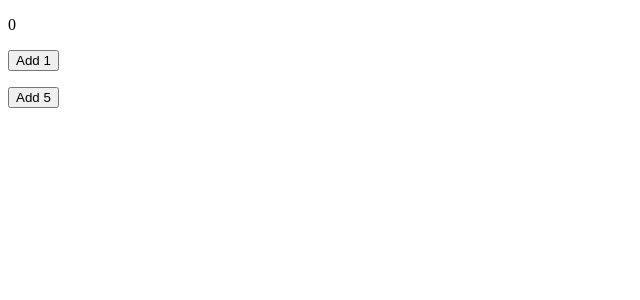
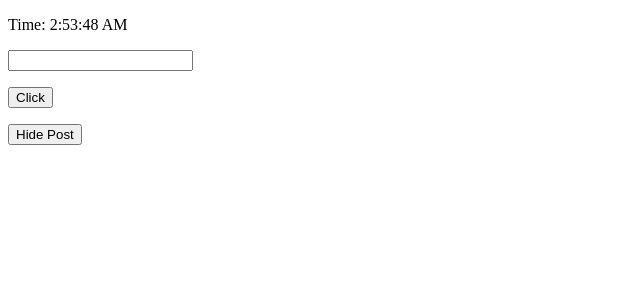
Before and after one commit to mobarak10/react-practice, a React (Create React App) app: page / in a window 1280 px wide. Shown: the top 300 px of the page, without its empty margins (0-640 px from the left). Built offline with nearby package versions, Linux system fonts and the light colour scheme.

Commit message:
class 20 done & study of useEffect

```diff
--- a/src/App.js
+++ b/src/App.js
@@ -1,14 +1,16 @@
-import React from 'react';
-// import Todo from './components/Todo';
-import Counter from './components/Counter';
+import React, { useState } from 'react';
+import MyComponent from './components/MyComponent';
 
-export default class App extends React.Component {
-    render() {
-        return (
-            <div className="app">
-                {/* <Todo /> */}
-                <Counter />
-            </div>
-        );
-    }
+export default function App() {
+    const [show, setShow] = useState(true);
+    return (
+        <div className="app">
+            <div>{show && <MyComponent />}</div>
+            <p>
+                <button type="button" onClick={() => setShow((prevState) => !prevState)}>
+                    {show ? 'Hide Post' : 'Show Post'}
+                </button>
+            </p>
+        </div>
+    );
 }
--- a/src/components/Counter.js
+++ /dev/null
@@ -1,29 +0,0 @@
-import React, { useState } from 'react';
-
-export default function counter() {
-    // eslint-disable-next-line react-hooks/rules-of-hooks
-    const [count, setCount] = useState(0);
-    const addFive = () => {
-        let i = 0;
-        while (i < 5) {
-            // setCount(count + 1);
-            setCount((prevState) => prevState + 1);
-            i += 1;
-        }
-    };
-    return (
-        <div>
-            <p>{count}</p>
-            <p>
-                <button type="button" onClick={() => setCount((prevState) => prevState + 1)}>
-                    Add 1
-                </button>
-            </p>
-            <p>
-                <button type="button" onClick={addFive}>
-                    Add 5
-                </button>
-            </p>
-        </div>
-    );
-}
--- /dev/null
+++ b/src/components/MyComponent.js
@@ -0,0 +1,45 @@
+import React, { useEffect, useState } from 'react';
+
+export default function MyComponent() {
+    const [count, setCount] = useState(0);
+    const [date, setDate] = useState(new Date());
+    const [text, setText] = useState('');
+
+    const tick = () => {
+        setDate(new Date());
+    };
+
+    useEffect(() => {
+        console.log('updating document title');
+        document.title = `Clicked ${count} Times`;
+    }, [count]);
+
+    useEffect(() => {
+        console.log('text updated');
+    }, [text]);
+
+    useEffect(() => {
+        const interval = setInterval(tick, 1000);
+
+        return () => {
+            clearInterval(interval);
+        };
+    }, []);
+
+    const addClick = () => {
+        setCount((prevState) => prevState + 1);
+    };
+    return (
+        <div>
+            <p>Time: {date.toLocaleTimeString()}</p>
+            <p>
+                <input type="text" value={text} onChange={(e) => setText(e.target.value)} />
+            </p>
+            <p>
+                <button type="button" onClick={addClick}>
+                    Click
+                </button>
+            </p>
+        </div>
+    );
+}
```
Also changed, not shown: src/components/Todo.js (deleted, +0 -40 lines), src/components/TodoClass.js (deleted, +0 -35 lines).
